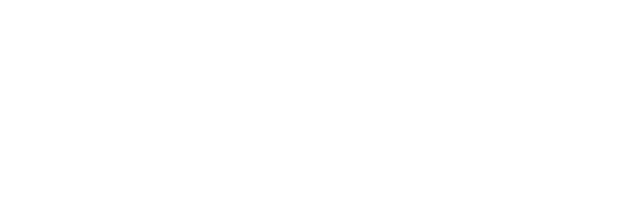
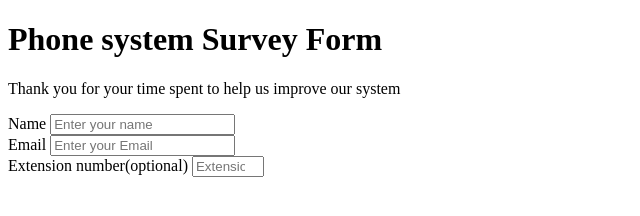
Before and after one commit to Piterovy/Phone-system-survey-form, a plain HTML site: page index.html in a window 1280 px wide. Shown: the whole page, without its empty margins (0-640 px from the left). Drawn offline with nearby package versions, Linux system fonts and the light colour scheme.

Commit message:
Added basic requirements and options to complete survey

```diff
--- a/index.html
+++ b/index.html
@@ -14,7 +14,47 @@
 <body>
 
 <div class="container">
-
+  <header class="header">
+       <h1 id="title">Phone system Survey Form</h1>
+       <p id="description">Thank you for your time spent to help us improve our system</p>
+  </header>
+  <form id="survey-form">
+    <div class="form-group">
+        <label id="name-label" for="name">Name</label>
+        <input
+          type="text"
+          name="name"
+          id="name"
+          class="form-control"
+          placeholder="Enter your name"
+          required
+        />
+      </div>
+      <div class="form-group">
+        <label id="email-label" for="email">Email</label>
+        <input
+          type="email"
+          name="email"
+          id="email"
+          class="form-control"
+          placeholder="Enter your Email"
+          required
+        />
+      </div>
+      <div class="form-group">
+        <label id="number-label" for="number">Extension number<span class="clue">(optional)</span></label
+        >
+        <input
+          type="number"
+          name="extension"
+          id="number"
+          min="1000"
+          max="9999"
+          class="form-control"
+          placeholder="Extension number"
+        />
+      </div>
+  </form>
 </div>
 
 <script>
```
